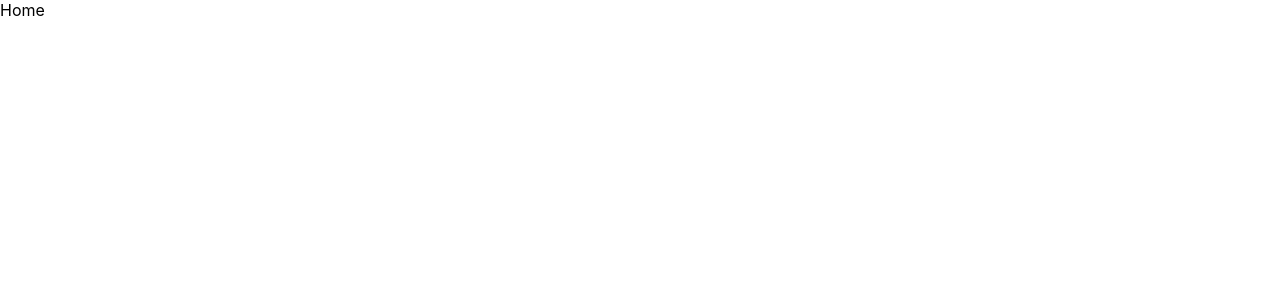
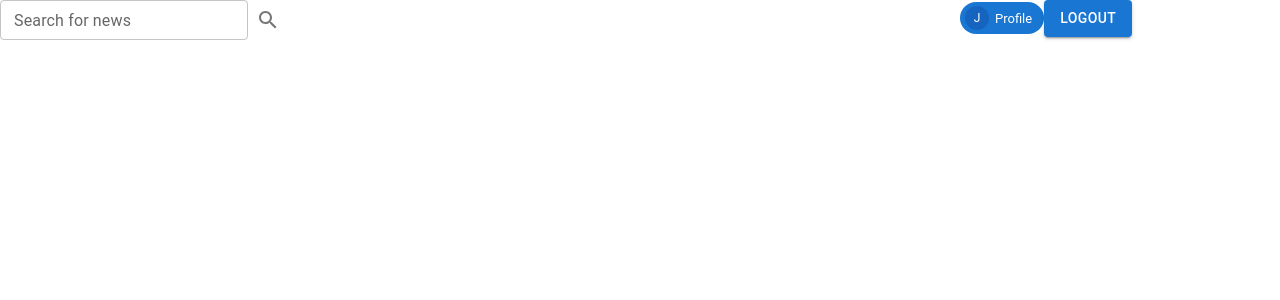
Before and after one commit to nzmksk/tl-react-mynews, a React (Create React App) app: page /home in a window 1280 px wide. Shown: the top 300 px of the page. Built offline with nearby package versions, Linux system fonts and the light colour scheme.

Commit message:
Update Home.js
Add Header component into homepage.

```diff
--- a/src/pages/home/Home.js
+++ b/src/pages/home/Home.js
@@ -1,7 +1,25 @@
+import { Grid } from "@mui/material";
+import Header from "./components/Header";
+
 function Home() {
   return (
-    <div>Home</div>
-  )
+    <Grid container className="main-container" direction={"column"}>
+      <Grid
+        className="header-container"
+        item
+        lg={1}
+        style={{ maxHeight: "10vh" }}
+      >
+        <Header />
+      </Grid>
+      <Grid className="content-container" item lg={11}>
+        <Grid container direction={"row"} style={{ height: "100%" }}>
+          <Grid className="left-panel-container" item lg={2.5}></Grid>
+          <Grid className="result-container" item lg={9.5}></Grid>
+        </Grid>
+      </Grid>
+    </Grid>
+  );
 }
 
-export default Home
+export default Home;
```
